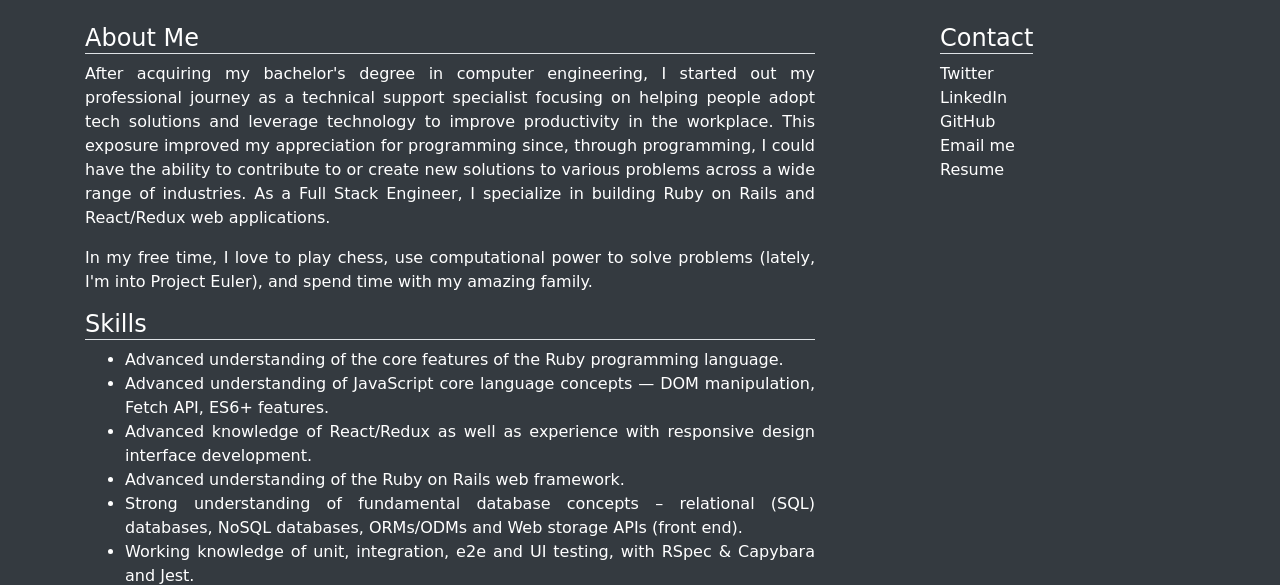
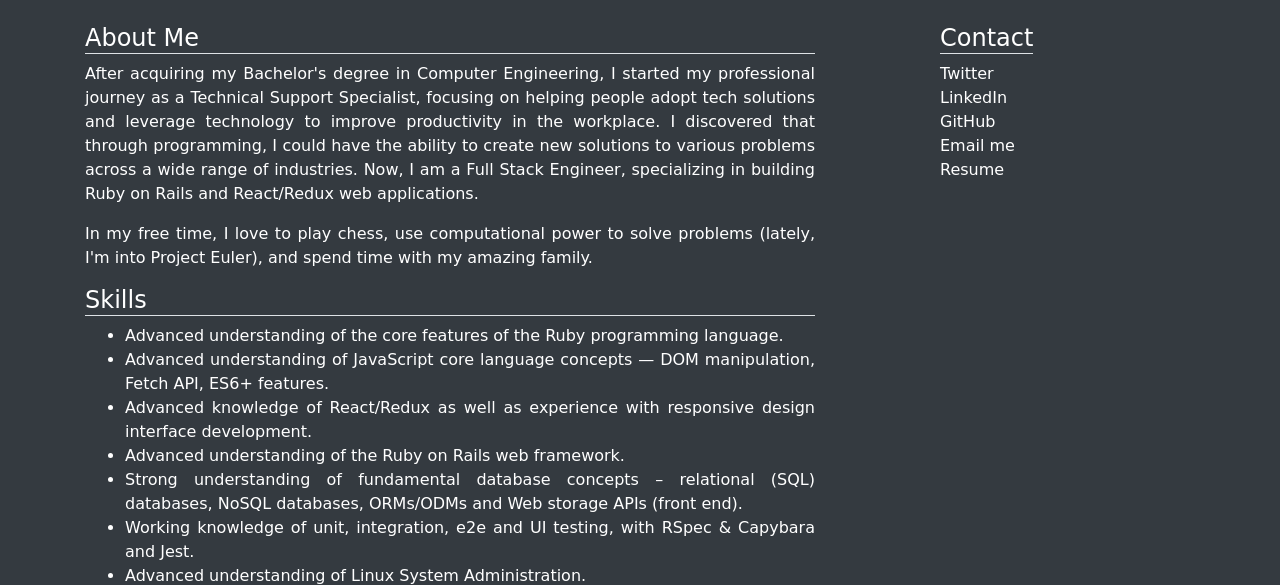
Before and after one commit to trekab/portfolio, a plain HTML site: page index.html in a window 1280 px wide. Both pictures are taken after a click on the button "Toggle navigation". Shown: the top 585 px of the page. Drawn offline with nearby package versions, Linux system fonts and the light colour scheme; a web font is replaced by a local one.

Commit message:
Update about me section

```diff
--- a/index.html
+++ b/index.html
@@ -21,7 +21,7 @@
               <h4 class="text-white border-bottom">About Me</h4>
               <div class="text-white">
                 <p class="text-justify">
-                  After acquiring my bachelor's degree in computer engineering, I started out my professional journey as a technical support specialist focusing on helping people adopt tech solutions and leverage technology to improve productivity in the workplace. This exposure improved my appreciation for programming since, through programming, I could have the ability to contribute to or create new solutions to various problems across a wide range of industries. As a Full Stack Engineer, I specialize in building Ruby on Rails and React/Redux web applications.</p><p class="text-justify">In my free time, I love to play chess, use computational power to solve problems (lately, I'm into <a href="https://projecteuler.net/" class="text-white" target="_blank" rel="noopener">Project Euler</a>), and spend time with my amazing family.
+                  After acquiring my Bachelor's degree in Computer Engineering, I started my professional journey as a Technical Support Specialist, focusing on helping people adopt tech solutions and leverage technology to improve productivity in the workplace. I discovered that through programming, I could have the ability to create new solutions to various problems across a wide range of industries. Now, I am a Full Stack Engineer, specializing in building Ruby on Rails and React/Redux web applications.</p><p class="text-justify">In my free time, I love to play chess, use computational power to solve problems (lately, I'm into <a href="https://projecteuler.net/" class="text-white" target="_blank" rel="noopener">Project Euler</a>), and spend time with my amazing family.
                 </p>
                 <h4 class="border-bottom">Skills</h4>
                 <ul class="text-justify">
```
